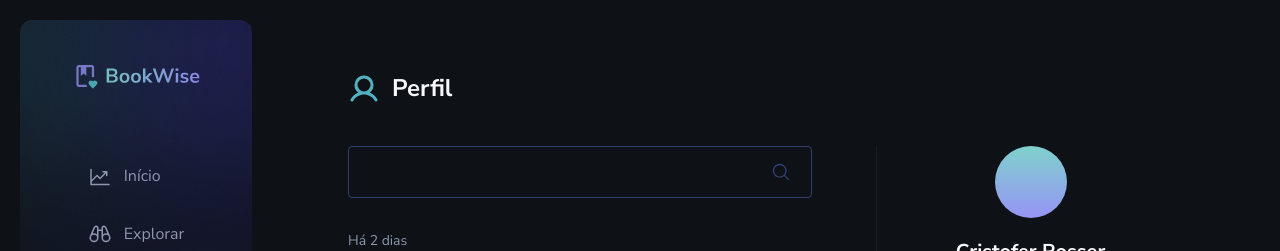
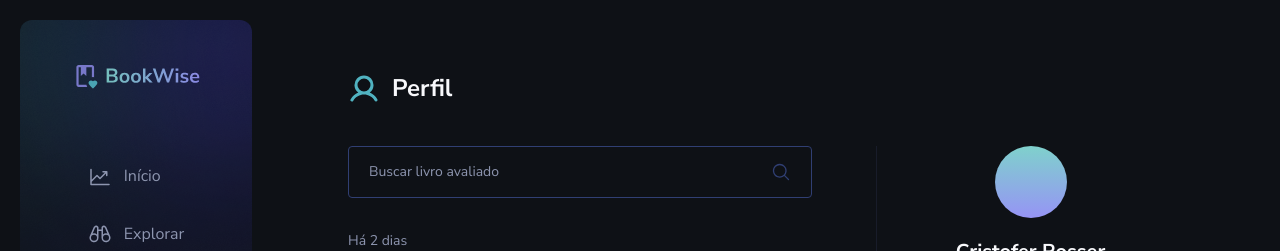
Before and after one commit to luiz21goncalves/ignite-book-wise, a Next.js app: page /dashboard/profile in a window 1280 px wide. Shown: the top 251 px of the page. Built offline with nearby package versions, Linux system fonts and the light colour scheme.

Commit message:
chore(profile): add input placeholder

```diff
--- a/src/app/dashboard/profile/page.tsx
+++ b/src/app/dashboard/profile/page.tsx
@@ -12,7 +12,7 @@ export default function Profile() {
 
       <div className="w-full h-full mt-10 grid grid-cols-[1fr_308px] gap-16">
         <div className="pb-12">
-          <Input />
+          <Input placeholder="Buscar livro avaliado" />
 
           <div className="flex flex-col gap-6 mt-8">
             <BookCard />
```
